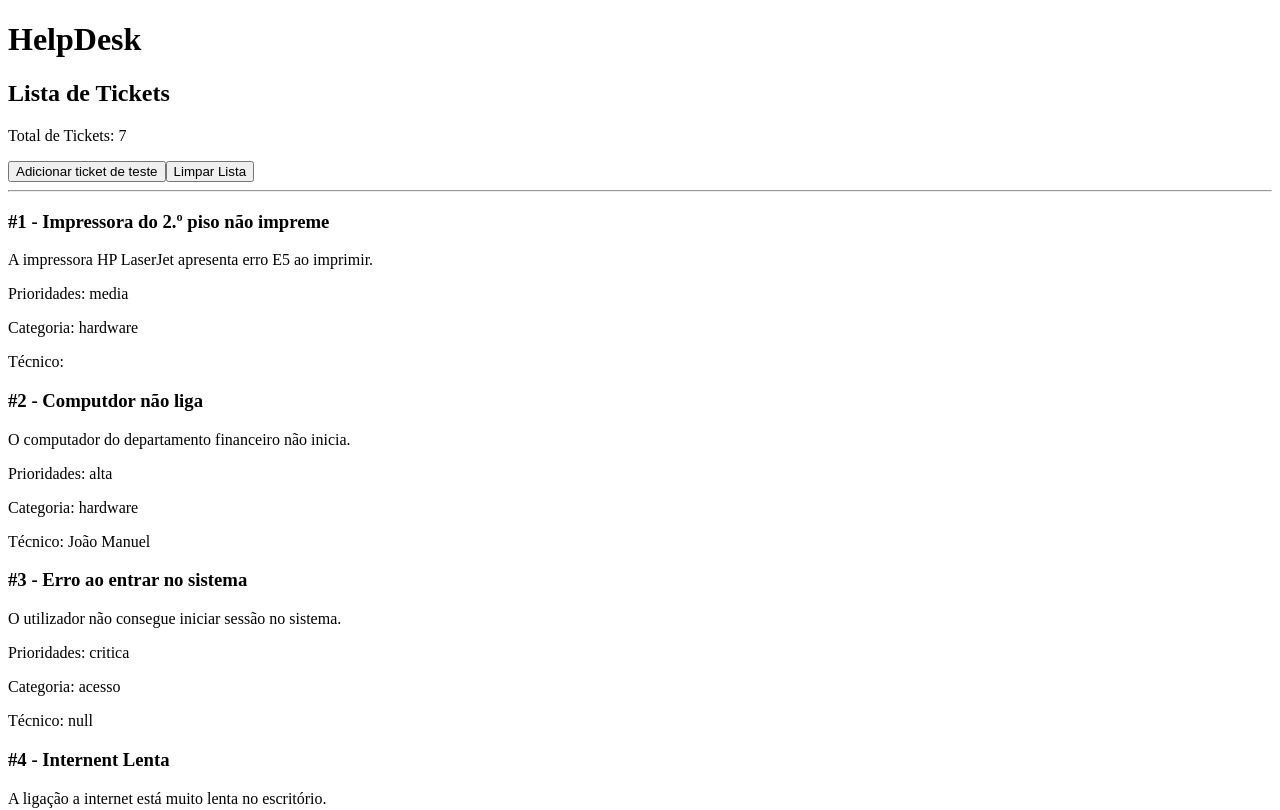
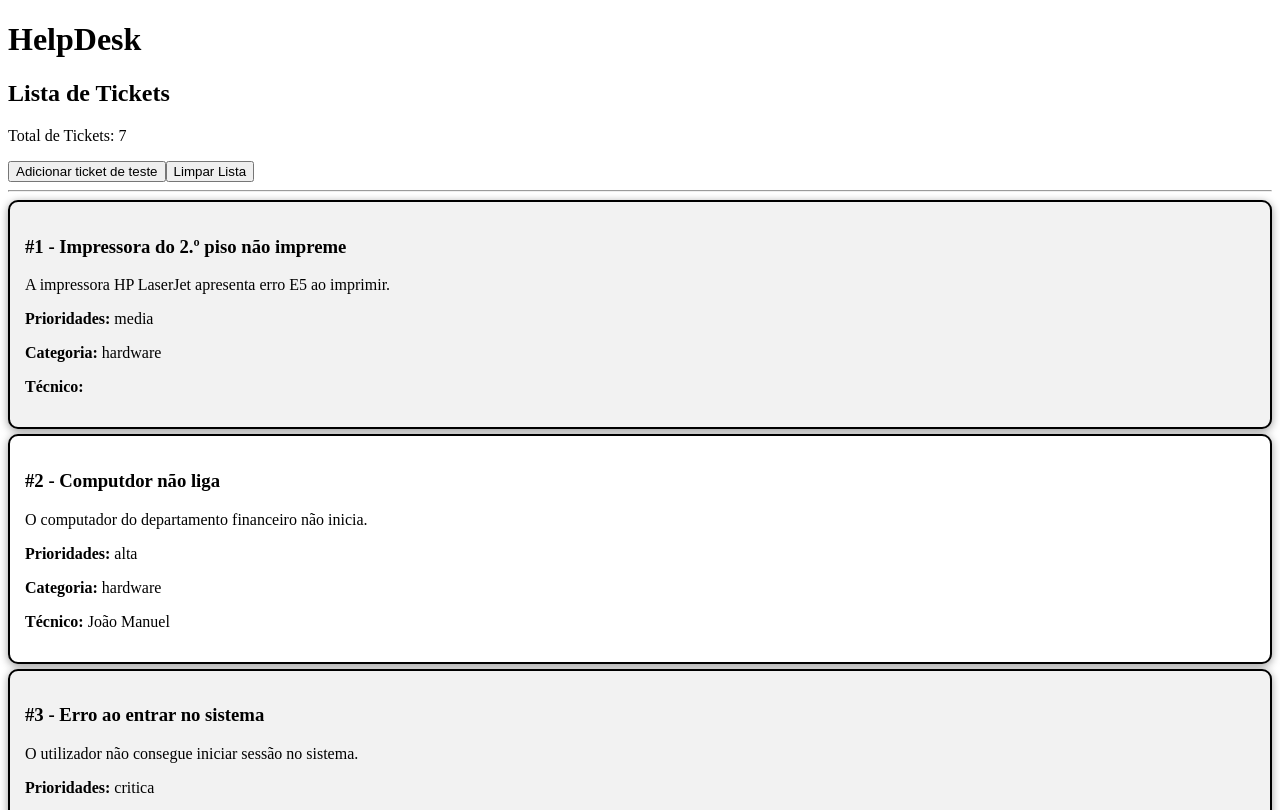
Before and after one commit to angelinasashixinga-gif/helpdesk-, an Angular app: page / in a window 1280 px wide. Shown: the top 810 px of the page. Built offline with nearby package versions, Linux system fonts and the light colour scheme.

Commit message:
exercício4-Resnderizar com @for e @empty

```diff
--- a/src/app/app.html
+++ b/src/app/app.html
@@ -2,6 +2,4 @@
 
 <app-lista-tickets />
 
-<app-ticket-card />
-
 <router-outlet />
--- a/src/app/pages/lista-tickets/lista-tickets.css
+++ b/src/app/pages/lista-tickets/lista-tickets.css
@@ -1,6 +1,14 @@
-.button {
-    margin: 10px;
-    background-color: aqua;
-    padding: 10px;
-    border: 2px;
+.ticket {
+  padding: 15px;
+  margin-bottom: 5px;
+  display: block;
+  border: 2px solid #000;
+  border-radius: 10px;
+  box-shadow: 0 2px 8px rgba(0, 0, 0, 0.4);
 }
+.par {
+    background-color: #f2f2f2;
+}
+.impar {
+    background-color: white;
+}
--- a/src/app/pages/lista-tickets/lista-tickets.html
+++ b/src/app/pages/lista-tickets/lista-tickets.html
@@ -12,13 +12,34 @@
 
 <hr>
 
-@for (ticket of tickets(); track ticket.id) {
-    <article>
-        <h3>#{{ ticket.id }} - {{ ticket.titulo }}</h3>
+@for (ticket of tickets(); track ticket.id;
+let i = $index; let par = $even; let impar = $odd) {
+
+    <article
+    class="ticket"
+    [class.par]="par"
+    [class.impar]="impar"
+    >
+
+        <h3>#{{ i + 1 }} - {{ ticket.titulo }}</h3>
 
         <p>{{ ticket.descricao }}</p>
-        <p>Prioridades: {{ ticket. prioridade }}</p>
-        <p>Categoria: {{ ticket.categoria }}</p>
-        <p>Técnico: {{ticket.tecnico }}</p>
+        <p>
+            <strong>Prioridades:</strong>
+            {{ ticket. prioridade }}
+        </p>
+        <p>
+            <strong>Categoria: </strong>
+            {{ ticket.categoria }}
+        </p>
+        <p>
+            <strong>Técnico: </strong>
+            {{ticket.tecnico }}
+        </p>
     </article>
 }
+@empty {
+    <p>Não existem tickets registados.
+
+    </p>
+}
```
